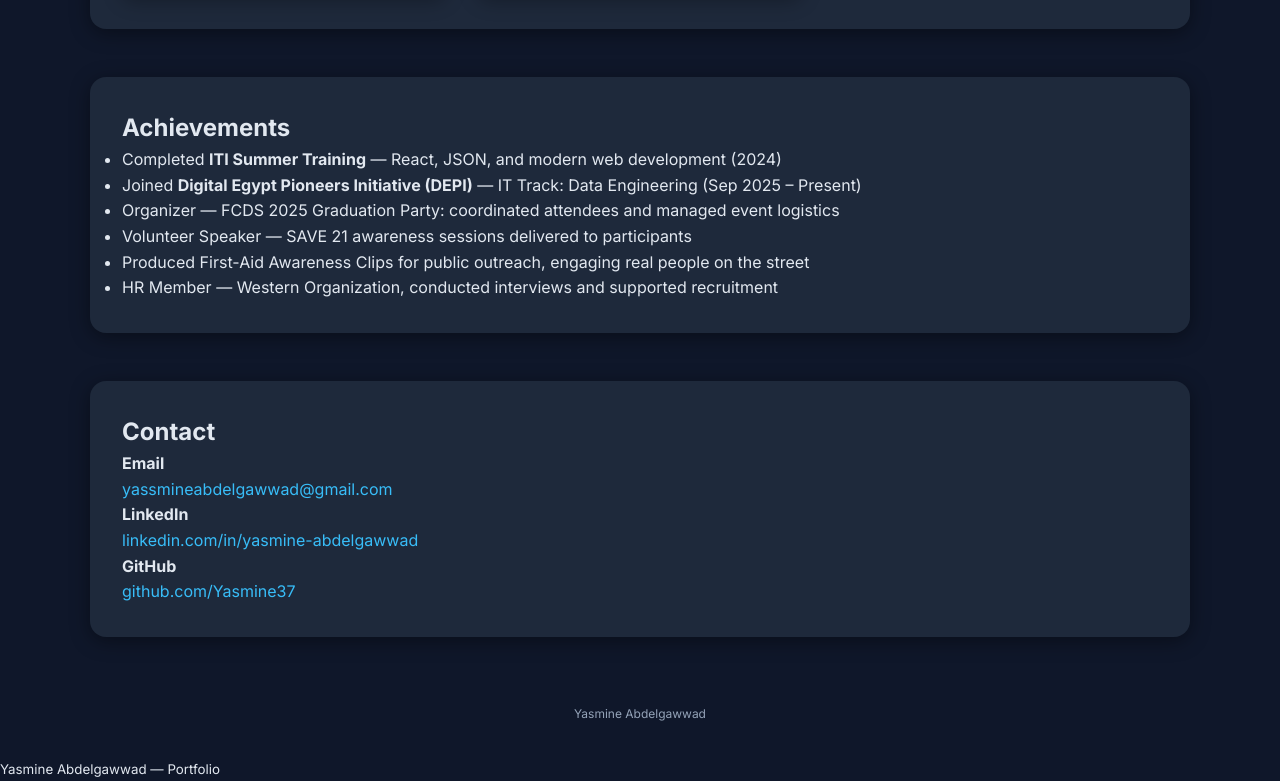
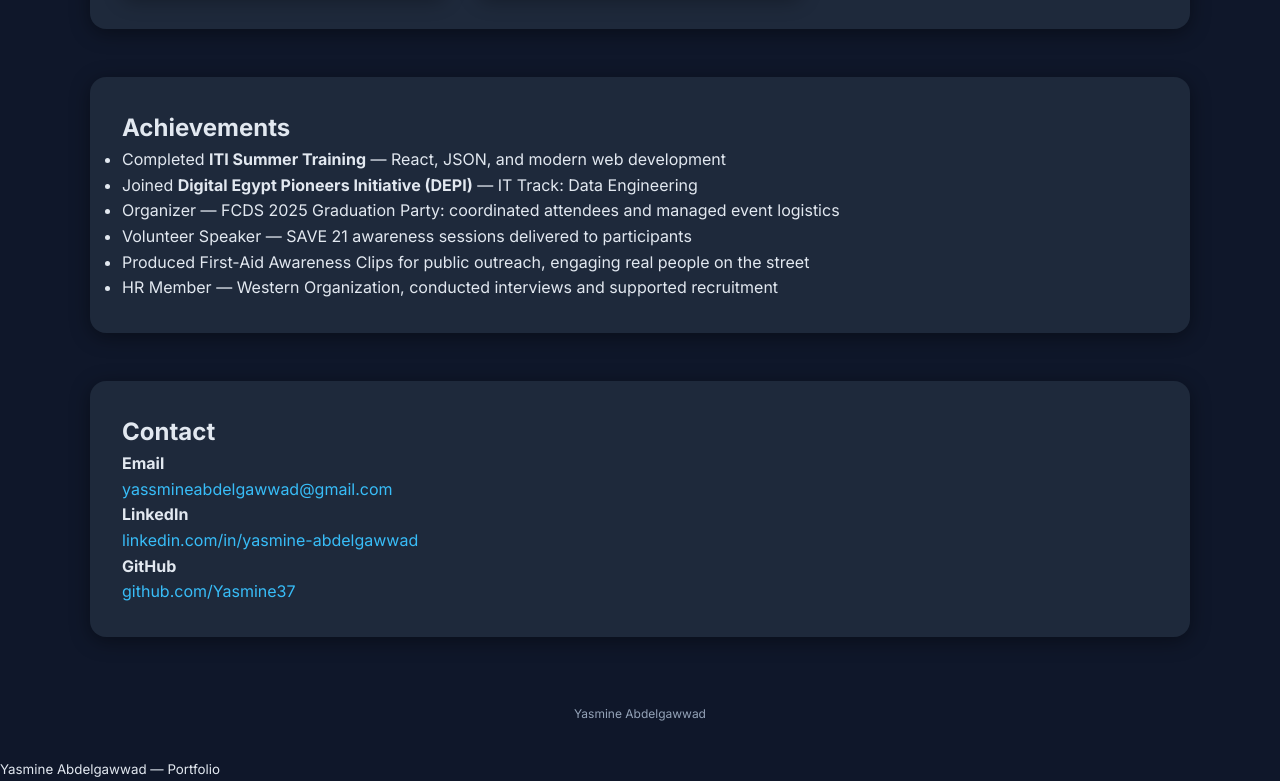
Before and after one commit to Yasmine37/portfolio, a plain HTML site: page index.html in a window 1280 px wide. Shown: the part 2898-3679 px from the top of the page. Drawn offline with Linux system fonts and the light colour scheme.

Commit message:
updated years

```diff
--- a/index.html
+++ b/index.html
@@ -167,8 +167,8 @@
 <section id="achievements" class="card section">
   <h2>Achievements</h2>
   <ul>
-    <li>Completed <strong>ITI Summer Training</strong> — React, JSON, and modern web development (2024)</li>
-    <li>Joined <strong>Digital Egypt Pioneers Initiative (DEPI)</strong> — IT Track: Data Engineering (Sep 2025 – Present)</li>
+    <li>Completed <strong>ITI Summer Training</strong> — React, JSON, and modern web development</li>
+    <li>Joined <strong>Digital Egypt Pioneers Initiative (DEPI)</strong> — IT Track: Data Engineering</li>
     <li>Organizer — FCDS 2025 Graduation Party: coordinated attendees and managed event logistics</li>
     <li>Volunteer Speaker — SAVE 21 awareness sessions delivered to participants</li>
     <li>Produced First-Aid Awareness Clips for public outreach, engaging real people on the street</li>
```
